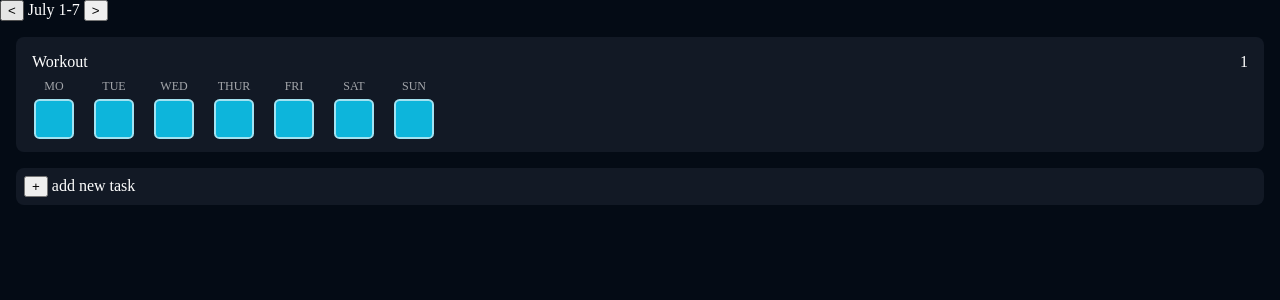
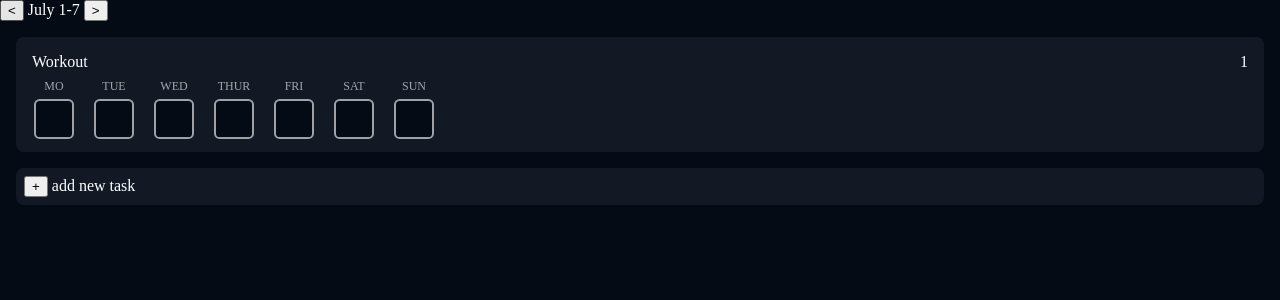
Before and after one commit to RanySanto/React, a React (Vite) app in the folder Planner/: page / in a window 1280 px wide. Shown: the top 300 px of the page. Built offline with nearby package versions, Linux system fonts and the light colour scheme.

Commit message:
Update Day.jsx

```diff
--- a/Planner/src/Day.jsx
+++ b/Planner/src/Day.jsx
@@ -1,15 +1,11 @@
 import {useState, useEffect} from "react"
 export default function Day(props){
-    const [on, setOn] = useState(props.on)
-    function toggle(){
-        setOn(prevOn => !prevOn)
-    }
 
 
     return(
         <div className='task-cont'>
           <p>{props.day}</p>
-          <div className={on ? "task-div on": "task-div"} key={props.day} id={props.id} onClick={toggle} ></div>
+          <div className={props.active ? "task-div on": "task-div"} key={props.day} id={props.id} onClick={props.toggle} style={{backgroundColor: props.active ? props.color : "#040b15"}}></div>
         </div>
     )
 }
```
